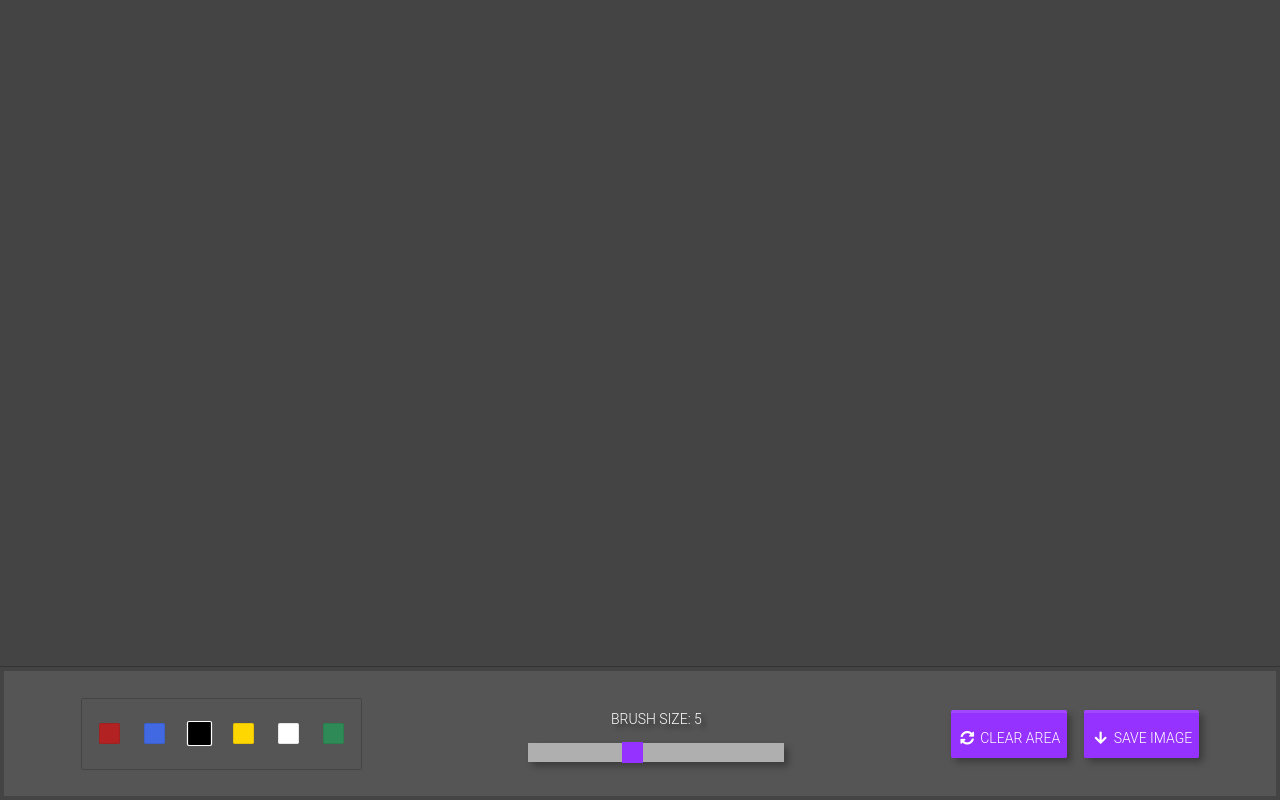
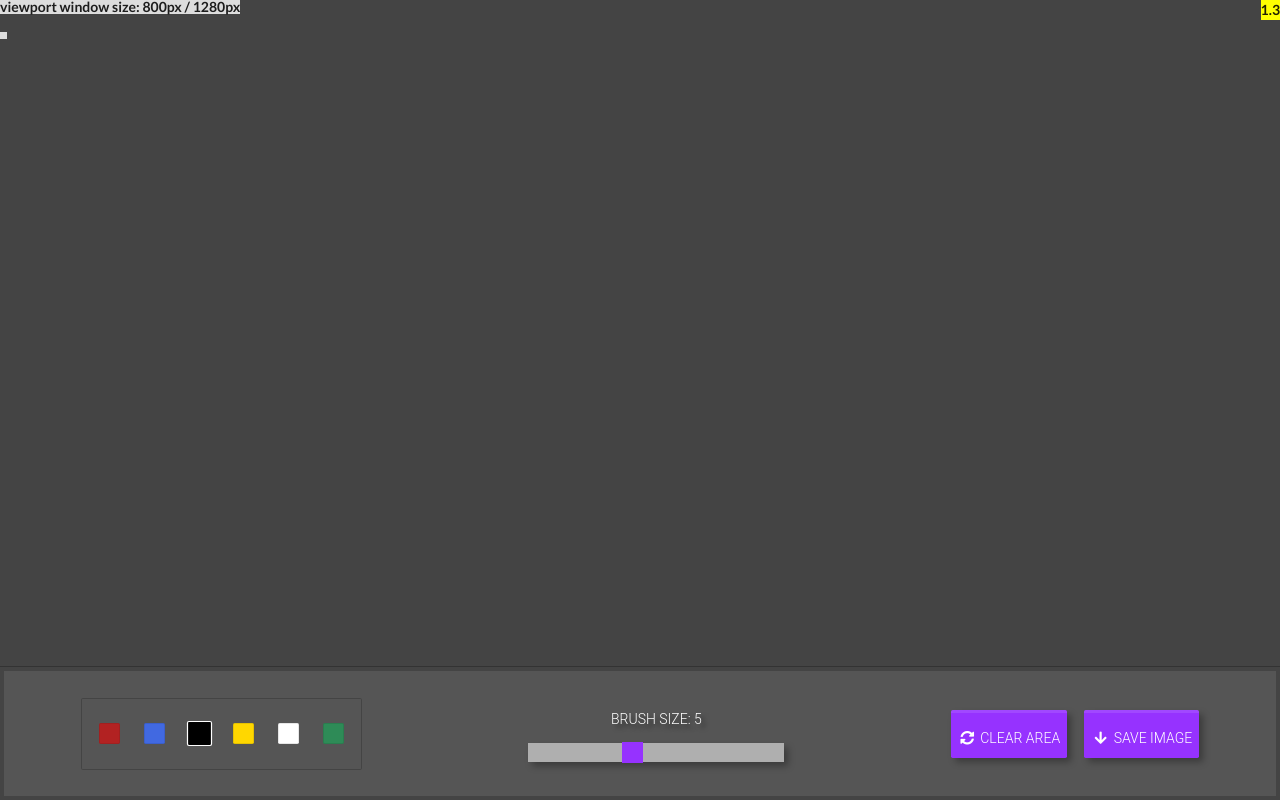
Before and after one commit to jabedek/drawing-app.github.io, a website: page index.html in a window 1280 px wide. Drawn offline with nearby package versions, Linux system fonts and the light colour scheme.

Commit message:
APP DONE

```diff
--- a/index.html
+++ b/index.html
@@ -19,7 +19,8 @@
   </head>
   <body onload="initApp()">
     <b class="mousePos" id="mousePos"></b>
-    <b class="appVersion" id="appVersion">1.2</b>
+    <b class="viewport" id="viewport"></b>
+    <b class="appVersion" id="appVersion">1.3</b>
     <div class="app">
       <canvas id="myCanvas" class="canvas"></canvas>
 
--- a/js/index.js
+++ b/js/index.js
@@ -6,12 +6,24 @@ let brushColor = '#000';
 let brushSize = 5;
 
 function initApp() {
-  /* app version and mouse position displays setup */
-  // let appVersion = document.getElementById('appVersion');
-  // appVersion.style = 'display: block;';
+  /* app version, mouse position, viewport displays setup */
+  let appVersion = document.getElementById('appVersion');
+  appVersion.style = 'display: block;';
 
-  // let mousePos = document.getElementById('mousePos');
-  // mousePos.style = 'display: block;';
+  let mousePos = document.getElementById('mousePos');
+  mousePos.style = 'display: block;';
+
+  let viewport = document.getElementById('viewport');
+  viewport.style = 'display: block;';
+
+  let viewportInfo =
+    'viewport window size: ' +
+    window.innerHeight +
+    'px / ' +
+    window.innerWidth +
+    'px';
+
+  viewport.innerHTML = viewportInfo;
 
   window.addEventListener('touchmove', e => {
     let touchX = (e.touches[0].pageX + '').substr(0, 7);
@@ -159,6 +171,11 @@ function initApp() {
     icon.classList.toggle('slide-down');
   });
 
+  saveBtn.addEventListener('blur', e => {
+    let icon = document.getElementById('my-save-icon');
+    icon.classList.toggle('slide-down');
+  });
+
   saveBtn.addEventListener(
     'click',
     function(ev) {
--- a/scss/canvas.scss
+++ b/scss/canvas.scss
@@ -5,13 +5,3 @@
   margin: 0;
   padding: 0;
 }
-
-.mousePos {
-  display: none;
-  position: absolute;
-  background: #ddd;
-  white-space: pre-wrap;
-  font-size: 1rem;
-  padding: 0.25em;
-  line-height: 1rem;
-}
--- a/scss/index.scss
+++ b/scss/index.scss
@@ -31,6 +31,26 @@ body,
   text-transform: uppercase;
 }
 
+.mousePos {
+  display: none;
+  position: absolute;
+  background: #ddd;
+  white-space: pre-wrap;
+  font-size: 1rem;
+  padding: 0.25em;
+  line-height: 1rem;
+  top: 4vh;
+}
+
+.viewport {
+  display: none;
+  position: absolute;
+  background: #ddd;
+  white-space: pre-wrap;
+  font-size: 1rem;
+  line-height: 1rem;
+}
+
 .appVersion {
   display: none;
   position: absolute;
```
Also changed, not shown: dist/css/animations.css (added), dist/css/brush-palette.css (added), dist/css/buttons.css (added), dist/css/canvas.css (added), dist/css/color-palette.css (added), dist/css/index.css, dist/css/user-interface.css (added), dist/js/index.js.
